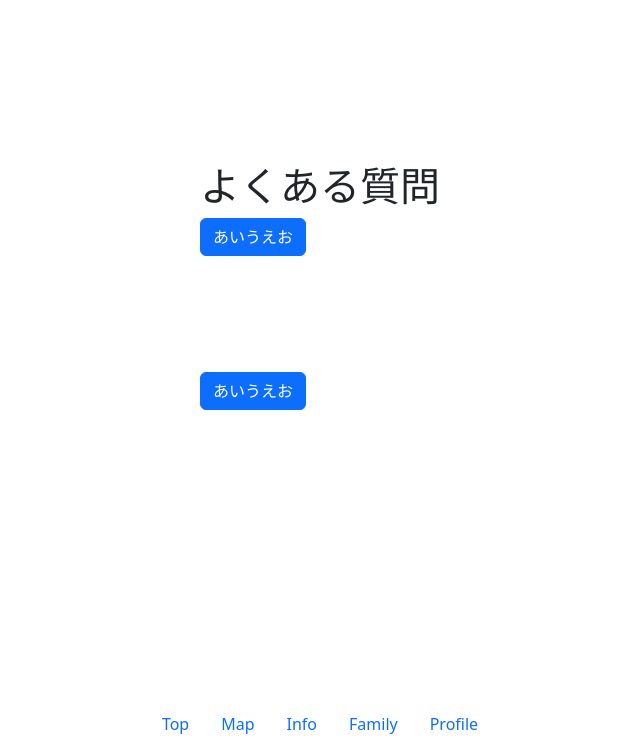
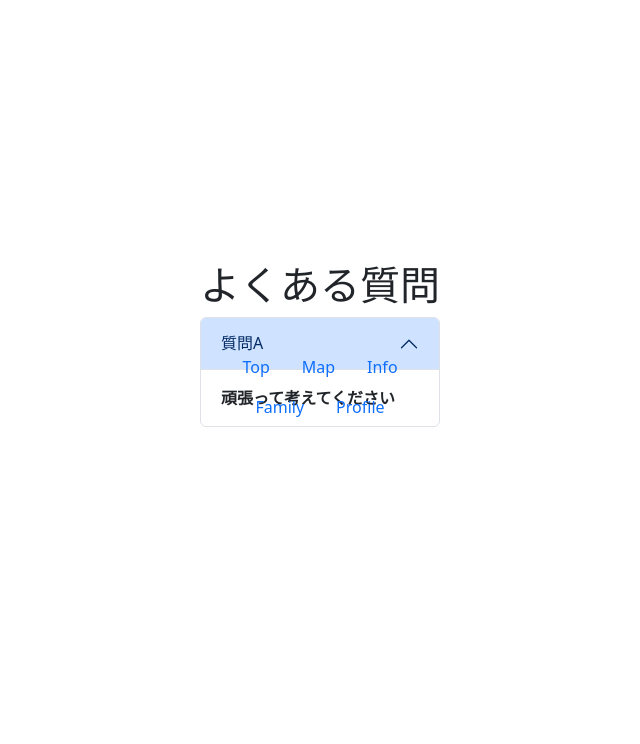
Before and after one commit to mayayannnn/disa-supo-app, a Flask app: page /qa in a window 1280 px wide. Shown: the part 56-800 px from the top of the page, without its empty margins (320-960 px from the left). Run offline with Flask 3, Linux system fonts and the light colour scheme; some libraries are stand-ins or nearby versions.

Commit message:
change qa

```diff
--- a/app.py
+++ b/app.py
@@ -42,7 +42,7 @@ app.config["SESSION_COOKIE_HTTPONLY"] = True
 
 @app.route("/")
 def index():
-    return render_template("index.html")
+    return redirect(url_for("info"))
 
 @app.route("/info")
 def info():
--- a/templates/info.html
+++ b/templates/info.html
@@ -8,6 +8,7 @@ info
 <h1>{{ iwate_bousai.title }}</h1>
 
 
+
 {{  iwate_bousai.content }}
-
+<iframe width="560" height="315" src="https://www.youtube.com/embed/c7_kqMFDE8c?si=5PXHbb_W6oqwhuDy" title="YouTube video player" frameborder="0" allow="accelerometer; autoplay; clipboard-write; encrypted-media; gyroscope; picture-in-picture; web-share" referrerpolicy="strict-origin-when-cross-origin" allowfullscreen></iframe>
 {% endblock %}
--- a/templates/layout.html
+++ b/templates/layout.html
@@ -45,7 +45,6 @@
     </li>
   </ul>
 
-  </div>
 </body>
 
 </html>
--- a/templates/profile.html
+++ b/templates/profile.html
@@ -6,8 +6,7 @@ profile
 
 {% block top %}
 <div class="container">
-    <h3 class="text-center mt-5">Welcome to LINE LIFF App</h3>
-    <p class="text-center">まずはプロフィールを登録してください。</p>
+    <h3 class="text-center mt-5">プロフィール画面</h3>
 </div>
 <div id="profileInfo" class="text-center mt-3">
     <img id="profilePictureUrl" src="" alt="Profile Picture" class="img-thumbnail" width="100">
--- a/templates/qa.html
+++ b/templates/qa.html
@@ -6,32 +6,22 @@ Q&A
 
 {% block top %}
 <p>
-    <div class="position-absolute top-50 start-50 translate-middle">
+  <div class="position-absolute top-50 start-50 translate-middle">
         <h1>よくある質問    </h1>
 
-        <button class="btn btn-primary" type="button" data-bs-toggle="collapse" data-bs-target="#aiueo" aria-expanded="false" aria-controls="collapseWidthExample">
-            あいうえお
-          </button>
-        </p>
-        <div style="min-height: 100px;">
-          <div class="collapse collapse-horizontal" id="aiueo">
-            <div class="card card-body" style="width: 300px;">
-                This is "Test"
+        <div class="accordion" id="accordionExample">
+          <div class="accordion-item">
+            <h2 class="accordion-header" id="headingOne">
+              <button class="accordion-button" type="button" data-bs-toggle="collapse" data-bs-target="#collapseOne" aria-expanded="true" aria-controls="collapseOne">
+                質問A
+              </button>
+            </h2>
+            <div id="collapseOne" class="accordion-collapse collapse show" aria-labelledby="headingOne" data-bs-parent="#accordionExample">
+              <div class="accordion-body">
+                <strong>頑張って考えてください</strong>
+              </div>
             </div>
           </div>
-        </div>
-
-        <button class="btn btn-primary" type="button" data-bs-toggle="collapse" data-bs-target="#collapseWidthExample" aria-expanded="false" aria-controls="collapseWidthExample">
-            あいうえお
-          </button>
-        </p>
-        <div style="min-height: 100px;">
-          <div class="collapse collapse-horizontal" id="collapseWidthExample">
-            <div class="card card-body" style="width: 300px;">
-                This is "Test"
-            </div>
-          </div>
-        </div>
 
     </div>
 
```
Also changed, not shown: disa_supo.db.
